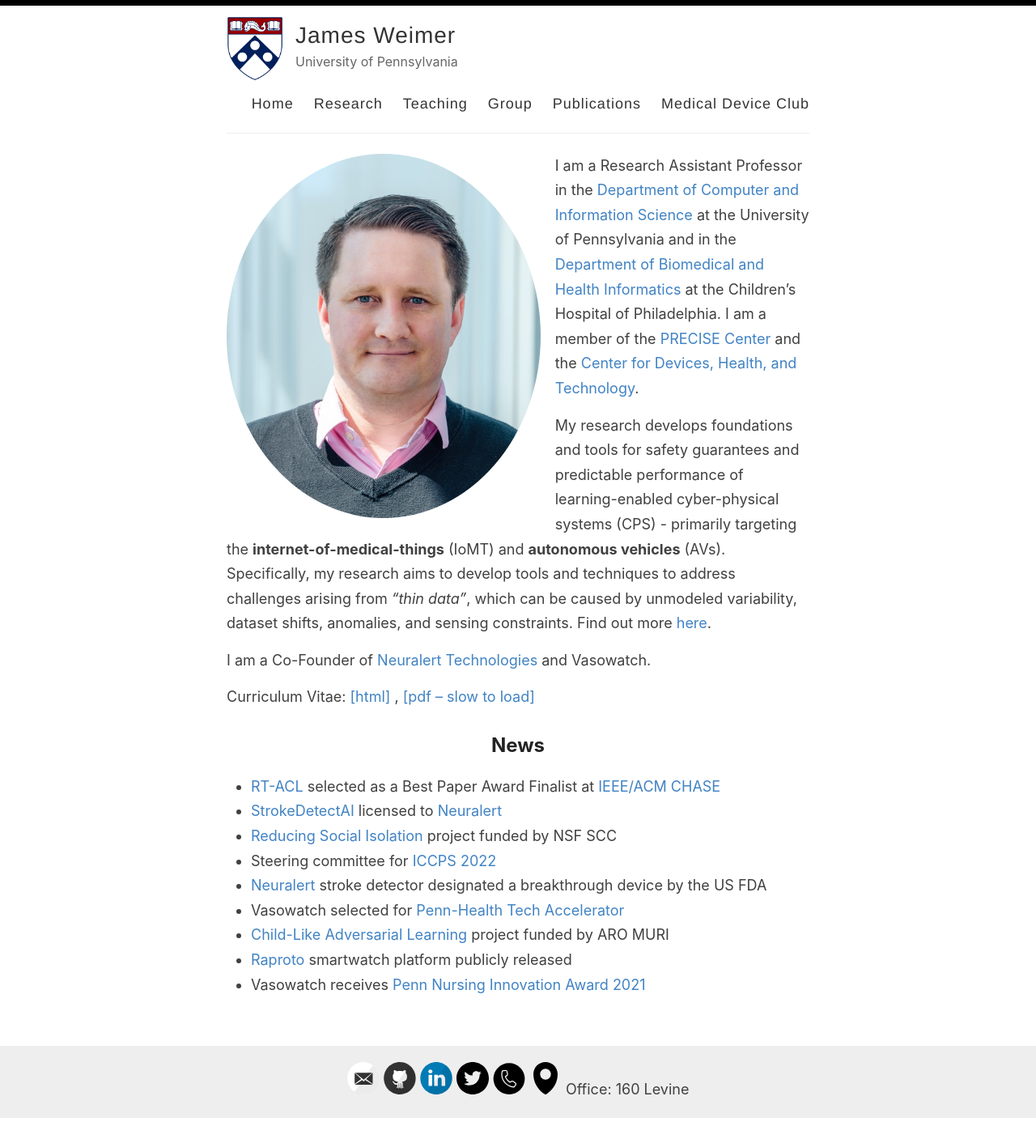
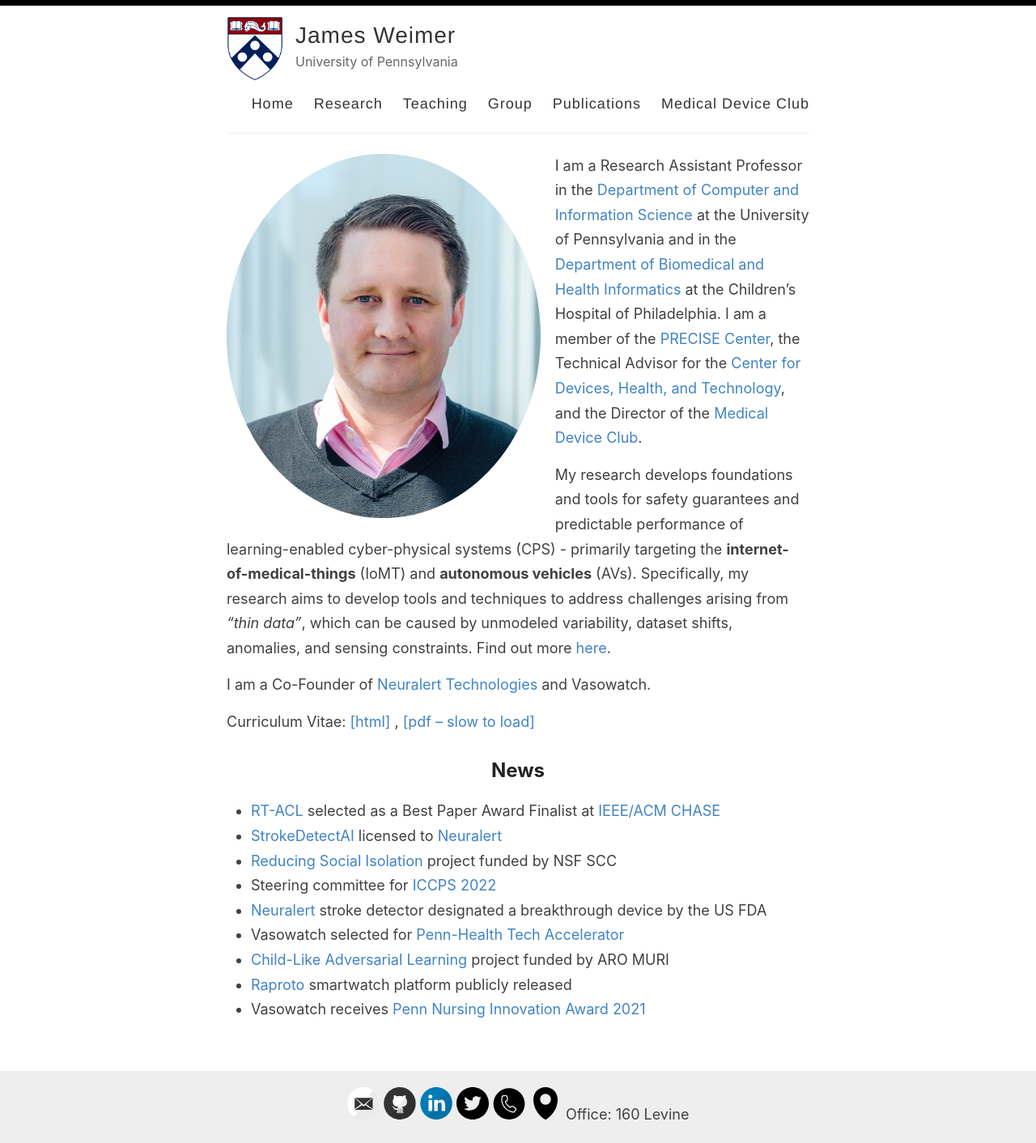
Before and after one commit to weimerj/weimerj.github.io, a Jekyll site: the page built from index.md, in a window 1280 px wide. Shown: the whole page at 81% size. Built offline with Jekyll 4.4.1, drawn with Linux system fonts in a browser that asks for light colours; before the commit the page ends 1382 px from its top, so only the background shows below that.

Commit message:
index update

```diff
--- a/index.md
+++ b/index.md
@@ -12,8 +12,9 @@
 at the University of Pennsylvania and in the
 [Department of Biomedical and Health Informatics](https://www.chop.edu/centers-programs/department-biomedical-and-health-informatics-dbhi)
 at the Children's Hospital of Philadelphia.
-I am a member of the [PRECISE Center](https://precise.seas.upenn.edu/)
-and the [Center for Devices, Health, and Technology](https://healthtech.upenn.edu/).
+I am a member of the [PRECISE Center](https://precise.seas.upenn.edu/),
+the Technical Advisor for the [Center for Devices, Health, and Technology](https://healthtech.upenn.edu/),
+and the Director of the [Medical Device Club](https://rtg.cis.upenn.edu/meddevclub/).
 
 My research develops foundations and tools for safety guarantees and predictable performance of
 learning-enabled cyber-physical systems (CPS) - primarily targeting the **internet-of-medical-things** (IoMT) and
```
